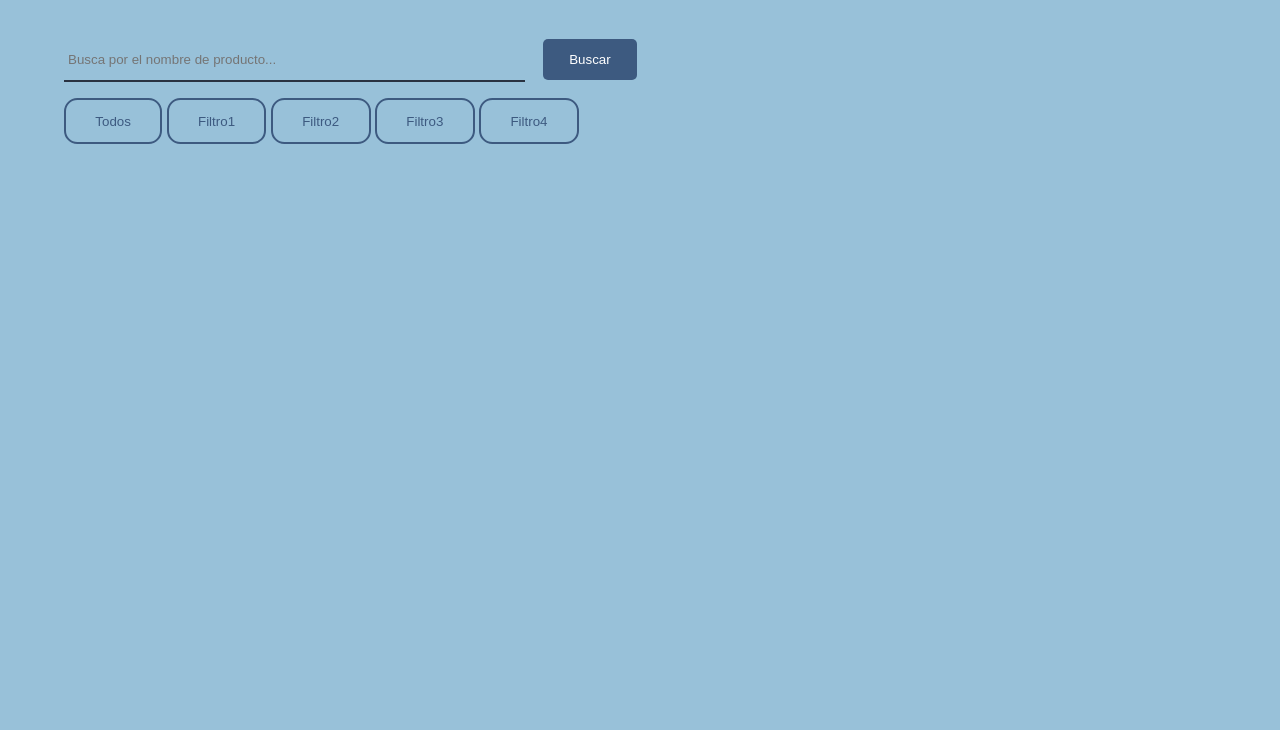
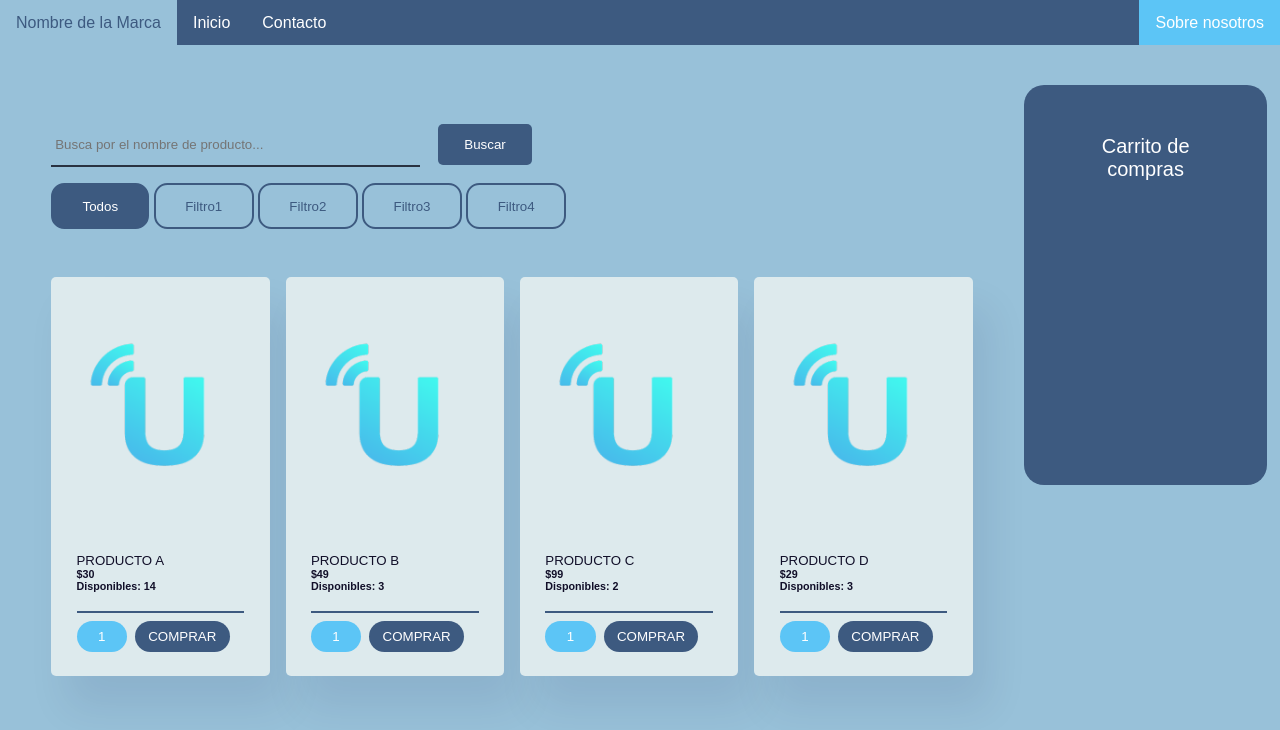
Before and after one commit to jackhfernandez/js-catalog, a plain HTML site: page index.html in a window 1280 px wide. Drawn offline with Linux system fonts and the light colour scheme.

Commit message:
Agregando index.js

```diff
--- /dev/null
+++ b/data.js
@@ -0,0 +1,32 @@
+let catalog = {
+    "data": [
+    {
+        "productName": "Producto A",
+        "category": "Filtro1",
+        "price": "30",
+        "image": "./img/ubits.png",
+        "inventory": 14,
+    },
+    {
+        "productName": "Producto B",
+        "category": "Filtro2",
+        "price": "49",
+        "image": "./img/ubits.png",
+        "inventory": 3,
+    },
+    {
+        "productName": "Producto C",
+        "category": "Filtro3",
+        "price": "99",
+        "image": "./img/ubits.png",
+        "inventory" : 2,
+    },
+    {
+        "productName": "Producto D",
+        "category": "Filtro4",
+        "price": "29",
+        "image": "./img/ubits.png",
+        "inventory": 3,
+    },
+    ],
+};
--- a/index.html
+++ b/index.html
@@ -1,23 +1,36 @@
 <!DOCTYPE html>
 <html lang="en">
+
 <head>
     <meta name="viewport" content="width=device-width, initial-scale=1.0" />
     <title>Js Catalog</title>
     <!-- Stylesheet -->
     <link rel="stylesheet" href="style.css" />
 </head>
+
 <body>
+    <nav>
+        <ul>
+            <li><a href="#brand">Nombre de la Marca</a></li>
+            <li><a href="#home">Inicio</a></li>
+            <li><a href="#contact">Contacto</a></li>
+            <li style="float: right">
+                <a class="active" href="#about">Sobre nosotros</a>
+            </li>
+        </ul>
+    </nav>
+
+    <div class="row">
+        <div class="column left">
             <div class="container">
+
                 <div id="search-container" class="search-container">
-        <input
-          type="search"
-          id="search-input"
-          placeholder="Busca por el nombre de producto..."
-        />
+                    <input type="search" id="search-input" placeholder="Busca por el nombre de producto..." />
                     <button id="search">Buscar</button>
                 </div>
+
                 <div id="filter-container">
-        <button class="filter-button" onclick="filterProduct('all')">
+                    <button class="filter-button" onclick="filterProduct('Todos')">
                         Todos
                     </button>
                     <button class="filter-button" onclick="filterProduct('Filtro1')">
@@ -33,9 +46,17 @@
                         Filtro4
                     </button>
                 </div>
+
                 <div id="catalog"></div>
             </div>
+        </div>
+        <div class="column right">
+            <div class="cart" id="cart">Carrito de compras</div>
+        </div>
+    </div>
 
-    <script src="index.js"></script>
+    <script src="./data.js"></script>
+    <script src="./index.js"></script>
 </body>
+
 </html>
--- /dev/null
+++ b/index.js
@@ -0,0 +1,99 @@
+for (let i of catalog.data) {
+    // Create card
+    let card = document.createElement("div");
+    card.setAttribute("id", i.productName);
+    // Estado inicial del card oculto
+    card.classList.add("card", i.category, "hide");
+    // image div
+    let imgContainer = document.createElement("div");
+    imgContainer.classList.add("image-container");
+    // etiqueta img
+    let image = document.createElement("img");
+    image.setAttribute("src", i.image);
+    imgContainer.appendChild(image);
+    card.appendChild(imgContainer);
+    // container
+    let container = document.createElement("div");
+    container.classList.add("container");
+    // nombre del producto
+    let name = document.createElement("h5");
+    name.classList.add("product-name");
+    name.innerText = i.productName.toUpperCase();
+    container.appendChild(name);
+    // precio
+    let price = document.createElement("h6");
+    price.innerText = "$" + i.price;
+    container.appendChild(price);
+    // Inventario
+    let inventory = document.createElement("h6");
+    inventory.innerText = "Disponibles: " + i.inventory;
+    container.appendChild(inventory);
+
+    let division = document.createElement("hr");
+    container.appendChild(division);
+
+    // inventario
+    let order = document.createElement("input");
+    order.setAttribute("type", "number");
+    order.setAttribute("min", "1");
+    order.setAttribute("max", i.inventory);
+    order.value = "1";
+    container.appendChild(order);
+
+    // compras
+    let buying = document.createElement("button");
+    order.setAttribute("type", "submit");
+    buying.innerText = "Comprar".toUpperCase();
+    buying.classList.add("catalog-button");
+    container.appendChild(buying);
+
+    card.appendChild(container);
+    document.getElementById("catalog").appendChild(card);
+}
+
+// filtros
+function filterProduct(value) {
+    // button
+    let buttons = document.querySelectorAll(".filter-button");
+    buttons.forEach((button) => {
+        // comprobar los inputs
+        if (value.toUpperCase() == button.innerText.toUpperCase()) {
+            button.classList.add("active");
+        } else {
+            button.classList.remove("active");
+        }
+    });
+
+    //seleccionar todas las cards
+    let elements = document.querySelectorAll(".card");
+
+    elements.forEach((element) => {
+        if (value == "Todos") {
+            element.classList.remove("hide");
+        } else {
+            if (element.classList.contains(value)) {
+                element.classList.remove("hide");
+            } else {
+                element.classList.add("hide");
+            }
+        }
+    });
+}
+
+document.getElementById("search").addEventListener("click", () => {
+    let searchInput = document.getElementById("search-input").value;
+    let elements = document.querySelectorAll(".product-name");
+    let cards = document.querySelectorAll(".card");
+
+    elements.forEach((element, index) => {
+        if (element.innerText.includes(searchInput.toUpperCase())) {
+            cards[index].classList.remove("hide");
+        } else {
+            cards[index].classList.add("hide");
+        }
+    });
+})
+
+window.onload = () => {
+    filterProduct("Todos");
+}
--- a/style.css
+++ b/style.css
@@ -151,3 +151,34 @@ img {
     width: 60%;
   }
 }
+
+ul {
+    list-style-type: none;
+    margin: 0;
+    margin-bottom: 40px;
+    padding: 0;
+    overflow: hidden;
+    background-color: #3d5a80;
+    max-height: 45px;
+  }
+
+  li {
+    float: left;
+  }
+
+  li a {
+    display: block;
+    color: white;
+    text-align: center;
+    padding: 14px 16px;
+    text-decoration: none;
+  }
+
+  li a:hover:not(.active) {
+    background-color: #98c1d9;
+    color: #3d5a80;
+  }
+
+  nav .active {
+    background-color: #5cc5f6;
+  }
```
Lines whose indentation alone changed are shown as unchanged.
